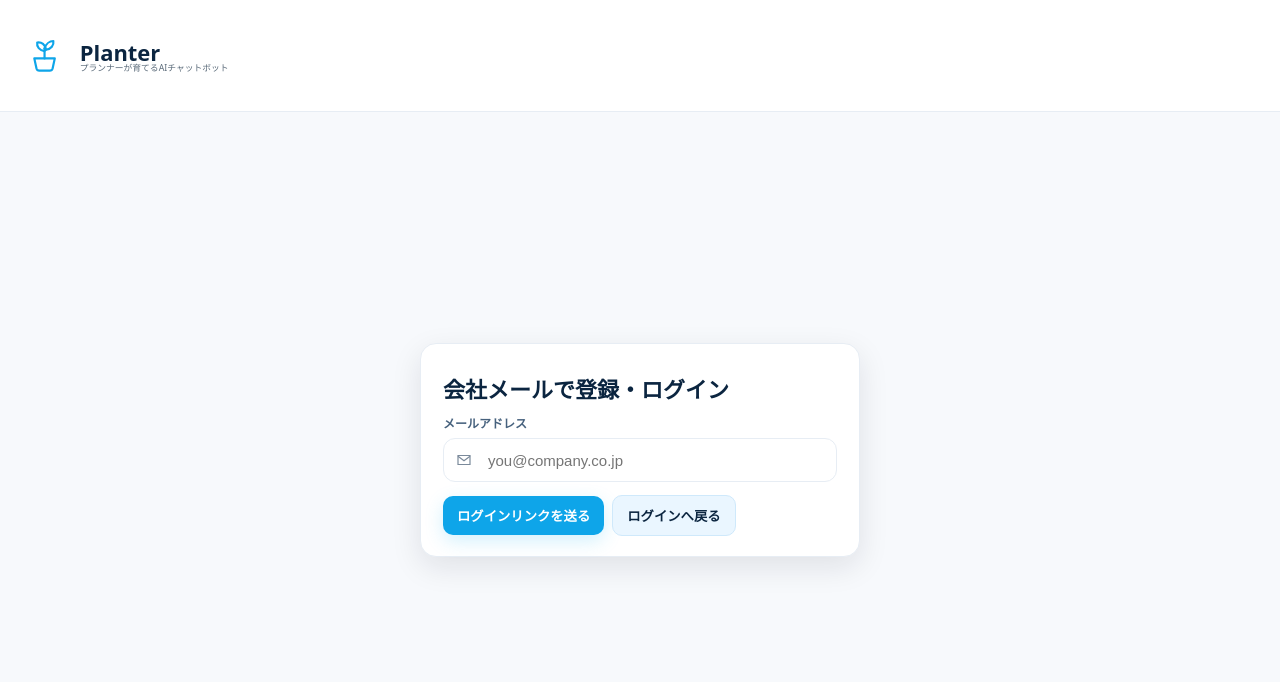
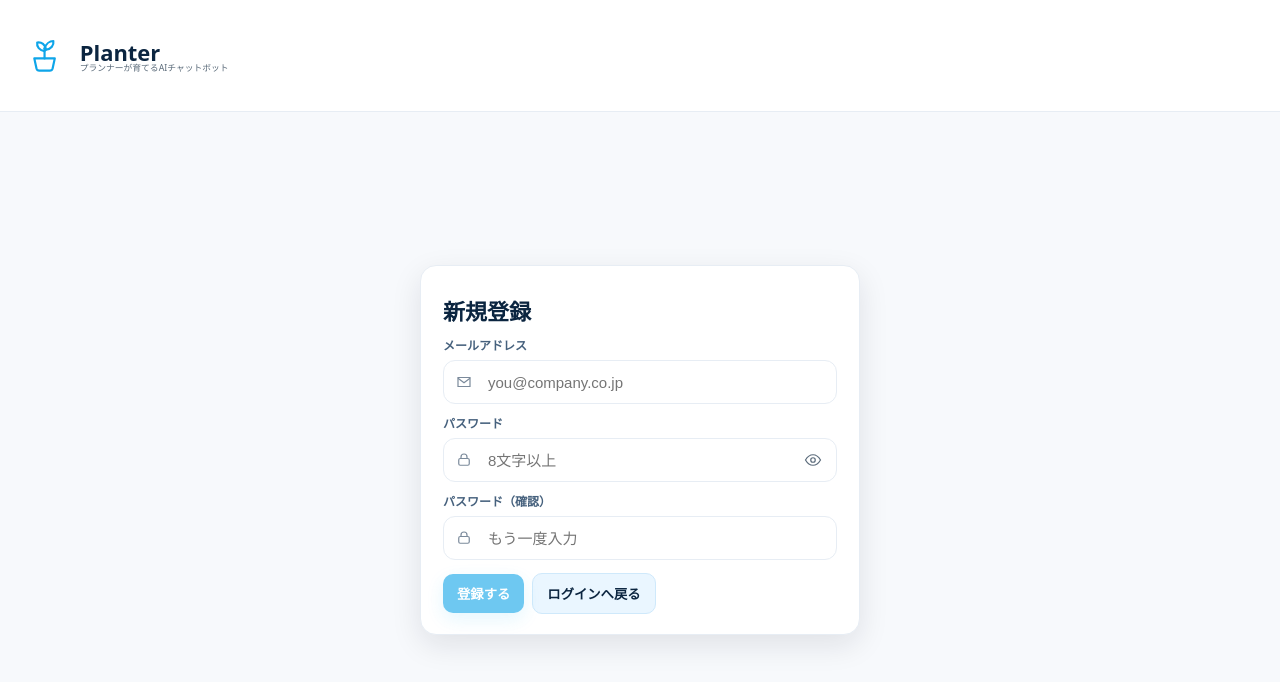
Before and after one commit to m-ota618/shachoai, a React (Vite) app: page /signup in a window 1280 px wide. Shown: the top 682 px of the page. Built offline with nearby package versions, Linux system fonts and the light colour scheme; no server answers.

Commit message:
feat: ログイン

```diff
--- a/src/pages/Signup.tsx
+++ b/src/pages/Signup.tsx
@@ -1,106 +1,51 @@
-// src/pages/Signup.tsx
-import { useMemo, useState } from "react";
+import { useEffect, useState } from "react";
 import { useNavigate } from "react-router-dom";
-import { isAllowedEmail } from "../utils/domain";
+import { supabase } from "../lib/supabase";
 
-/**
- * 会社メールでの登録/ログイン（自己登録）
- * - 本番: Supabase Edge Function を絶対URLで呼ぶ（CORS前提）
- * - 開発: Vite dev のプロキシ（/functions/v1/*）を使うことも可能
- *
- * NOTE:
- * - 許可ドメインの最終判定はバックエンド（self-enroll）側。フロントの isAllowedEmail はUX向上用。
- * - テスト目的で `gmail.com` を DB に入れてもOK。テスト完了後は org_domains から削除すれば本番に影響なし。
- */
 export default function Signup() {
   const nav = useNavigate();
   const [email, setEmail] = useState("");
+  const [pw, setPw] = useState("");
+  const [pw2, setPw2] = useState("");
+  const [showPw, setShowPw] = useState(false);
   const [msg, setMsg] = useState<string | null>(null);
   const [okMsg, setOkMsg] = useState<string | null>(null);
   const [busy, setBusy] = useState(false);
 
-  // Functions の呼び先を環境に応じて決定
-  // 優先度: VITE_FUNCTIONS_BASE > (dev かつ VITE_USE_PROXY=true) > VITE_SUPABASE_URL の /functions/v1
-  const fnUrl = useMemo(() => {
-    const baseFromEnv = String(import.meta.env.VITE_FUNCTIONS_BASE || "").trim(); // 例: https://xxxx.functions.supabase.co
-    if (baseFromEnv) return `${baseFromEnv.replace(/\/$/, "")}/self-enroll`;
-
-    const useProxy = String(import.meta.env.VITE_USE_PROXY || "").toLowerCase() === "true";
-    if (import.meta.env.DEV && useProxy) {
-      // vite.config.ts 側で /functions/v1 → Supabase Functions にプロキシしている前提
-      return "/functions/v1/self-enroll";
-    }
-
-    const supaBase = String(import.meta.env.VITE_SUPABASE_URL || "").replace(/\/$/, "");
-    if (supaBase) return `${supaBase}/functions/v1/self-enroll`;
-
-    // 最後の保険（同一オリジンに関数がある構成向け。通常は使わない想定）
-    return `${window.location.origin}/functions/v1/self-enroll`;
+  // 既ログインでも /signup から自動で /app に飛ばない（オンボーディングのため）
+  useEffect(() => {
+    // 何もしない（従来の getSession→/app は削除）
   }, []);
 
-  // 既ログインでも /signup からは自動遷移しない（オンボーディング導線維持）
-  // 以前の getSession→/app は削除
+  const canSubmit =
+    email && pw.length >= 8 && pw === pw2 && !busy;
 
   const onSubmit = async (e: React.FormEvent) => {
     e.preventDefault();
-    setMsg(null);
-    setOkMsg(null);
-
-    // UX向けの簡易チェック（本番の最終ブロックは Edge Function）
-    if (!isAllowedEmail(email)) {
-      setMsg("許可されていないメールドメインです。会社のメールアドレスで入力してください。");
-      return;
-    }
+    setMsg(null); setOkMsg(null);
+    if (pw !== pw2) { setMsg("確認用パスワードが一致しません。"); return; }
 
     setBusy(true);
     try {
-      // CORS安定化のため、余計なヘッダは送らない（apikeyは付けない）
-      const headers: Record<string, string> = { "content-type": "application/json" };
+      const { data, error } = await supabase.auth.signUp({
+        email,
+        password: pw,
+        options: {
+          emailRedirectTo: `${window.location.origin}/auth`, // ← 認証完了の戻り先（/auth を Redirect URLs に登録済みであること）
+          // data: { 任意の user_metadata }
+        },
+      });
+      if (error) throw error;
 
-      // ネットワークが詰まってもUIが返ってくるように AbortController でタイムアウトを付与
-      const ac = new AbortController();
-      const t = setTimeout(() => ac.abort(), 15000); // 15s タイムアウト
-
-      const res = await fetch(fnUrl, {
-        method: "POST",
-        headers,
-        body: JSON.stringify({ email }),
-        credentials: "omit",
-        signal: ac.signal,
-        mode: "cors",
-      }).finally(() => clearTimeout(t));
-
-      // CORS失敗などでレスポンスが取れないときに備えて一旦安全にparse
-      const text = await res.text();
-      let body: any = {};
-      try { body = text ? JSON.parse(text) : {}; } catch {}
-
-      if (!res.ok) {
-        if (body?.error === "forbidden_domain") {
-          setMsg("許可されていないメールドメインです。会社のメールアドレスで入力してください。");
-        } else if (body?.error === "invalid_email") {
-          setMsg("メールアドレスの形式が正しくありません。");
-        } else if (res.status === 429) {
-          setMsg("送信が集中しています。しばらくしてからお試しください。");
-        } else if (res.status === 401 || res.status === 403) {
-          setMsg("送信に失敗しました。アクセスが許可されていません。（管理者にお問い合わせください）");
-        } else {
-          setMsg(`送信に失敗しました。時間をおいて再度お試しください。${body?.detail ? `（${body.detail}）` : ""}`);
-        }
-        return;
-      }
-
-      if (body?.already_exists) {
-        setOkMsg("このメールは登録済みです。ログイン画面からログインしてください。");
+      // メール確認ONの場合は「確認メールを送信しました」と出す
+      setOkMsg("確認メールを送信しました。メール内のリンクから続行してください。");
+      // すぐに遷移させない。ユーザーはメールのリンクを踏んで /auth に戻ってくる。
+    } catch (err: any) {
+      const m = String(err?.message || "");
+      if (m.includes("forbidden_domain")) {
+        setMsg("許可されていないメールドメインです。会社のメールアドレスで入力してください。");
       } else {
-        setOkMsg("ログイン用のメールを送信しました。受信トレイをご確認ください。");
-      }
-    } catch (err: any) {
-      // fetch自体が投げた場合（CORS/ネットワーク/タイムアウト）
-      if (err?.name === "AbortError") {
-        setMsg("送信に時間がかかっています。ネットワーク環境を確認して再度お試しください。");
-      } else {
-        setMsg(`送信に失敗：${err?.message ?? "ネットワークエラー"}`);
+        setMsg(`登録に失敗：${m || "不明なエラー"}`);
       }
     } finally {
       setBusy(false);
@@ -116,9 +61,9 @@ export default function Signup() {
 
       <main className="auth-center">
         <form className="auth-card" onSubmit={onSubmit} aria-labelledby="signupTitle">
-          <h2 id="signupTitle" className="auth-card-title">会社メールで登録・ログイン</h2>
+          <h2 id="signupTitle" className="auth-card-title">新規登録</h2>
 
-        <label className="label" htmlFor="email">メールアドレス</label>
+          <label className="label" htmlFor="email">メールアドレス</label>
           <div className="input-group">
             <span className="input-icon" aria-hidden>
               <svg width="18" height="18" viewBox="0 0 24 24">
@@ -140,11 +85,74 @@ export default function Signup() {
             />
           </div>
 
+          <label className="label" htmlFor="pw" style={{ marginTop: 10 }}>パスワード</label>
+          <div className="input-group">
+            <span className="input-icon" aria-hidden>
+              <svg width="18" height="18" viewBox="0 0 24 24">
+                <rect x="5" y="10" width="14" height="9" rx="2" fill="none" stroke="currentColor" strokeWidth="1.6"/>
+                <path d="M8 10V8a4 4 0 0 1 8 0v2" fill="none" stroke="currentColor" strokeWidth="1.6"/>
+              </svg>
+            </span>
+            <input
+              id="pw"
+              type={showPw ? "text" : "password"}
+              placeholder="8文字以上"
+              value={pw}
+              onChange={(e) => setPw(e.target.value)}
+              disabled={busy}
+              className="input"
+              required
+              minLength={8}
+              autoComplete="new-password"
+            />
+            <button
+              type="button"
+              className="input-affix-btn"
+              aria-label={showPw ? "パスワードを隠す" : "パスワードを表示"}
+              onClick={() => setShowPw(v => !v)}
+              disabled={busy}
+            >
+              {showPw ? (
+                <svg width="18" height="18" viewBox="0 0 24 24">
+                  <path d="M3 3l18 18" stroke="currentColor" strokeWidth="1.8"/>
+                  <path d="M2 12s4-7 10-7 10 7 10 7-4 7-10 7c-2.6 0-4.9-1.2-6.7-2.9" fill="none" stroke="currentColor" strokeWidth="1.6"/>
+                </svg>
+              ) : (
+                <svg width="18" height="18" viewBox="0 0 24 24">
+                  <path d="M2 12s4-7 10-7 10 7 10 7-4 7-10 7-10-7-10-7z" fill="none" stroke="currentColor" strokeWidth="1.6"/>
+                  <circle cx="12" cy="12" r="3" fill="none" stroke="currentColor" strokeWidth="1.6" />
+                </svg>
+              )}
+            </button>
+          </div>
+
+          <label className="label" htmlFor="pw2" style={{ marginTop: 10 }}>パスワード（確認）</label>
+          <div className="input-group">
+            <span className="input-icon" aria-hidden>
+              <svg width="18" height="18" viewBox="0 0 24 24">
+                <rect x="5" y="10" width="14" height="9" rx="2" fill="none" stroke="currentColor" strokeWidth="1.6"/>
+                <path d="M8 10V8a4 4 0 0 1 8 0v2" fill="none" stroke="currentColor" strokeWidth="1.6"/>
+              </svg>
+            </span>
+            <input
+              id="pw2"
+              type={showPw ? "text" : "password"}
+              placeholder="もう一度入力"
+              value={pw2}
+              onChange={(e) => setPw2(e.target.value)}
+              disabled={busy}
+              className="input"
+              required
+              minLength={8}
+              autoComplete="new-password"
+            />
+          </div>
+
           {okMsg && <div className="auth-alert ok" role="status">{okMsg}</div>}
           {msg && <div className="auth-alert err" role="alert">{msg}</div>}
 
-          <button type="submit" className="btn btn-primary auth-submit" disabled={busy}>
-            {busy ? <span className="spinner" aria-hidden /> : <span>ログインリンクを送る</span>}
+          <button type="submit" className="btn btn-primary auth-submit" disabled={!canSubmit}>
+            {busy ? <span className="spinner" aria-hidden /> : <span>登録する</span>}
           </button>
 
           <button
```
Also changed, not shown: setting.json (+14 -1 lines), 2 other files (tests, documents, lock files or other folders).
